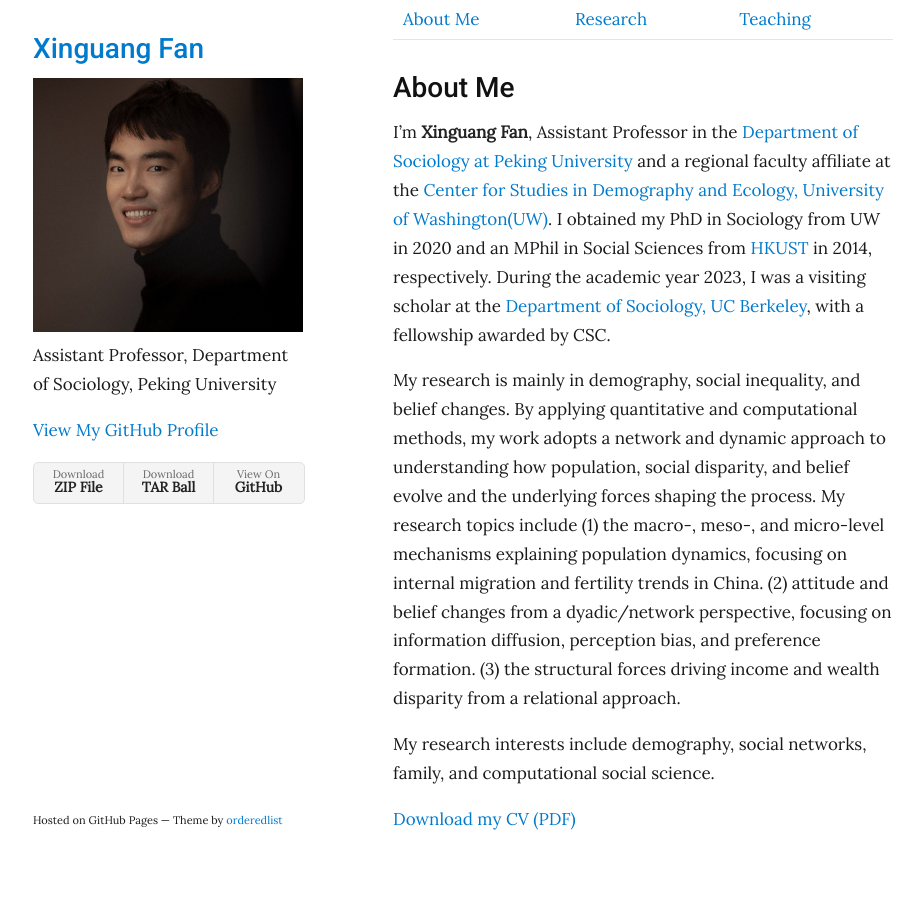
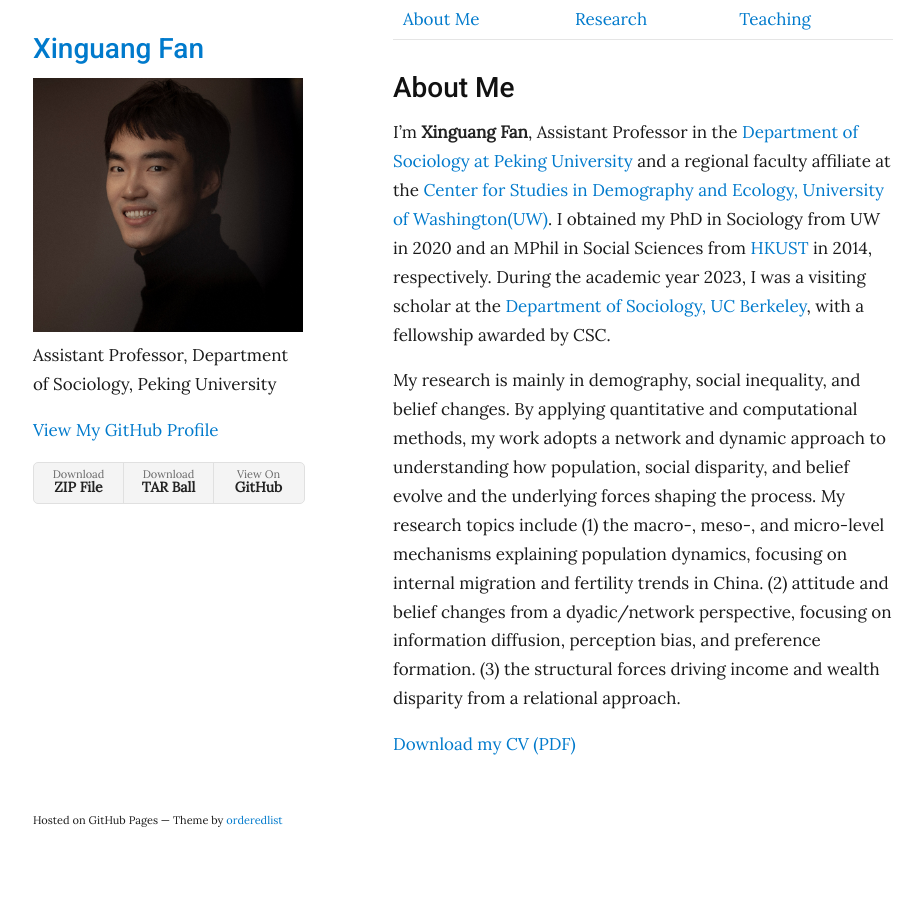
Before and after one commit to xinguang-fan/xinguang-fan.github.io, a Jekyll site: the page built from index.md, in a window 1280 px wide. Shown: the whole page, without its empty margins (177-1101 px from the left). Built offline with Jekyll 4.4.1, drawn with Linux system fonts in a browser that asks for light colours.

Commit message:
Update index.md

```diff
--- a/index.md
+++ b/index.md
@@ -17,6 +17,4 @@ I'm **Xinguang Fan**, Assistant Professor in the [Department of Sociology at Pek
 
 My research is mainly in demography, social inequality, and belief changes. By applying quantitative and computational methods, my work adopts a network and dynamic approach to understanding how population, social disparity, and belief evolve and the underlying forces shaping the process. My research topics include (1) the macro-, meso-, and micro-level mechanisms explaining population dynamics, focusing on internal migration and fertility trends in China. (2) attitude and belief changes from a dyadic/network perspective, focusing on information diffusion, perception bias, and preference formation. (3) the structural forces driving income and wealth disparity from a relational approach.
 
-My research interests include demography, social networks, family, and computational social science.
-
 [Download my CV (PDF)](assets/CV_20250401.pdf)
```
